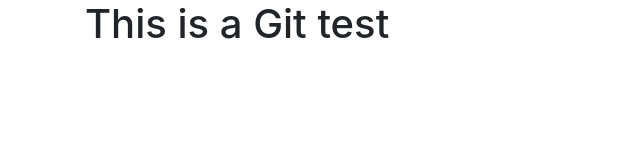
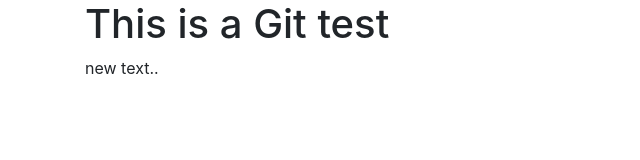
Before and after one commit to irwingb1979/gittest, a plain HTML site: page index.html in a window 1280 px wide. Shown: the full height of the page, 0-640 px from the left. Drawn offline with nearby package versions, Linux system fonts and the light colour scheme.

Commit message:
cambio en index

```diff
--- a/index.html
+++ b/index.html
@@ -14,7 +14,7 @@
     <div class="container">
         <h1>This is a Git test</h1>
     <p>
-
+        new text..
     </p>
     </div>
 
```
